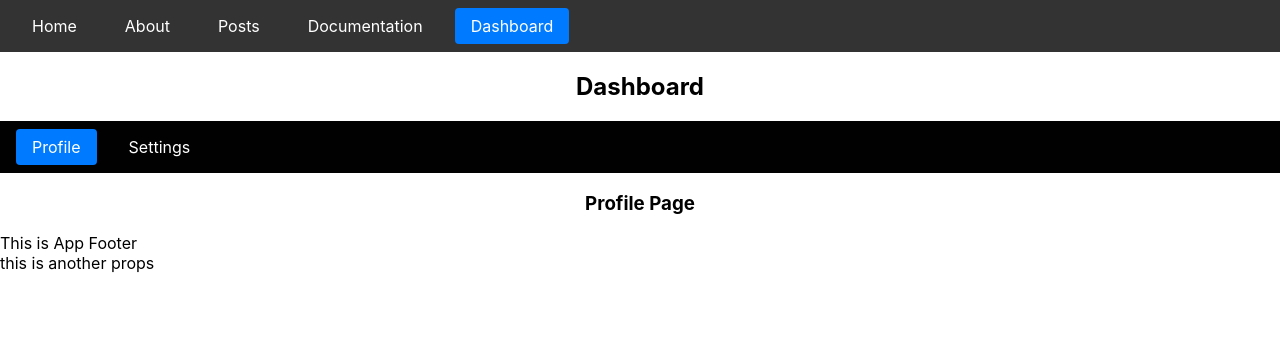
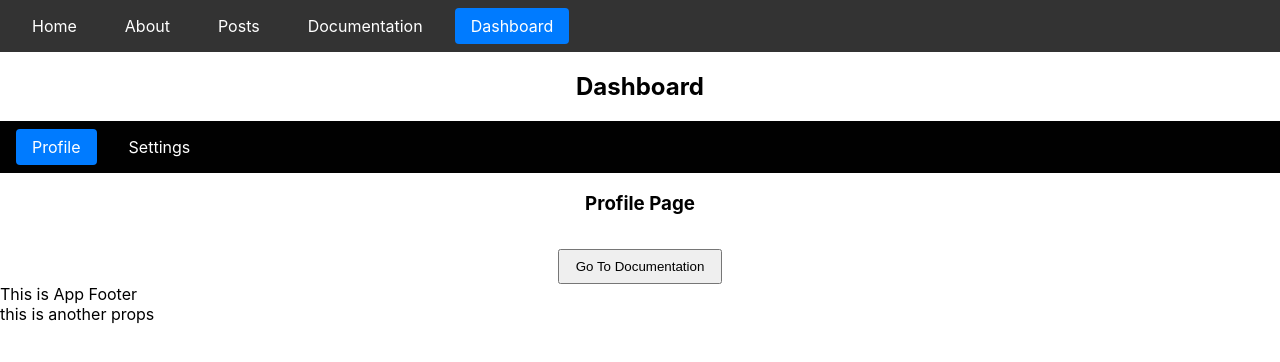
Before and after one commit to bikash-s-bhandari/react-tut-2024, a React (Create React App) app: page /dashboard/profile in a window 1280 px wide. Shown: the top 362 px of the page. Built offline with nearby package versions, Linux system fonts and the light colour scheme.

Commit message:
use navigation hook added

```diff
--- a/src/components/dashboard/Profile.jsx
+++ b/src/components/dashboard/Profile.jsx
@@ -1,7 +1,20 @@
 import React from 'react';
+import { useNavigate } from 'react-router-dom';
 
 function Profile() {
-  return <h3>Profile Page</h3>;
+  const navigate = useNavigate();  // Initialize useNavigate hook
+
+  const goToHDocumentation = () => {
+      navigate('/docs');
+    };
+  return (
+    <>
+  <h3>Profile Page</h3>
+  <button onClick={goToHDocumentation} style={{ padding: '0.5rem 1rem', marginTop: '1rem', cursor: 'pointer' }}>
+        Go To Documentation
+      </button>
+  </>
+);
 }
 
 export default Profile;
```
